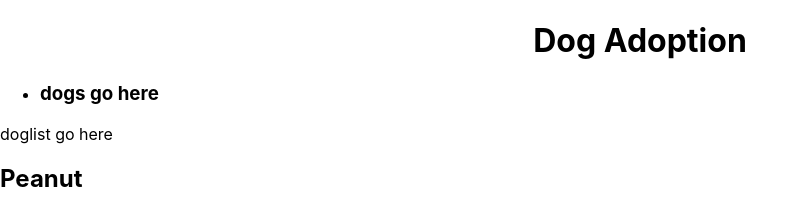
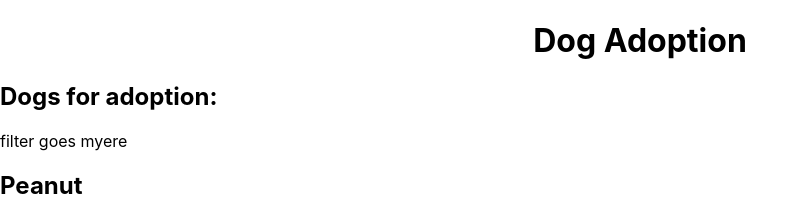
Before and after one commit to angelina-white/Dog-Adoption, a React (Create React App) app: page / in a window 1280 px wide. Shown: the top 201 px of the page, without its empty margins (0-808 px from the left). Built offline with nearby package versions, Linux system fonts and the light colour scheme.

Commit message:
add filter component file

```diff
--- a/src/Components/App.js
+++ b/src/Components/App.js
@@ -1,15 +1,11 @@
 import Header from "./Header"
-import SideNav from "./SideNav"
 import DogList from "./DogList"
 import dogs from "../Data/dogs"
-
-console.log(dogs)
 
 function App() {
   return (
     <div className="App">
       <Header />
-      <SideNav />
       <DogList dogs={dogs}/>
     </div>
   );
--- a/src/Components/DogList.js
+++ b/src/Components/DogList.js
@@ -1,4 +1,5 @@
 import DogItem from "./DogItem"
+import Filter from "./Filter"
 
 function DogList({dogs})
 {
@@ -11,7 +12,8 @@ function DogList({dogs})
 
     return(
         <div class="dog-list">
-            <p>doglist go here</p>
+            <h2>Dogs for adoption: </h2>
+            <Filter />
             {dogElement}
         </div>
     )
--- /dev/null
+++ b/src/Components/Filter.js
@@ -0,0 +1,8 @@
+function Filter()
+{
+    return(
+        <p>filter goes myere</p>
+    )
+}
+
+export default Filter;
--- a/src/Components/SideNav.js
+++ /dev/null
@@ -1,14 +0,0 @@
-function SideNav()
-{
-    return(
-        <div class="nav">
-            <ul>
-                <li>
-                    <h3>dogs go here</h3>
-                </li>
-            </ul>
-        </div>
-    )
-}
-
-export default SideNav;
```
